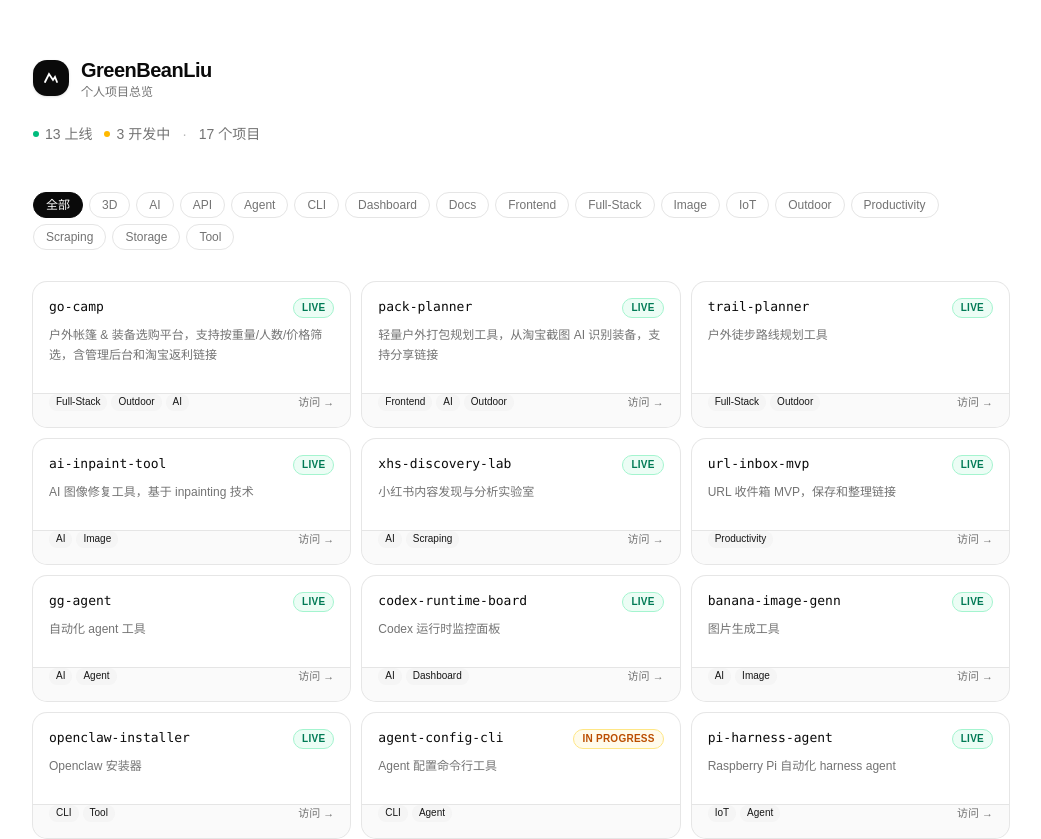
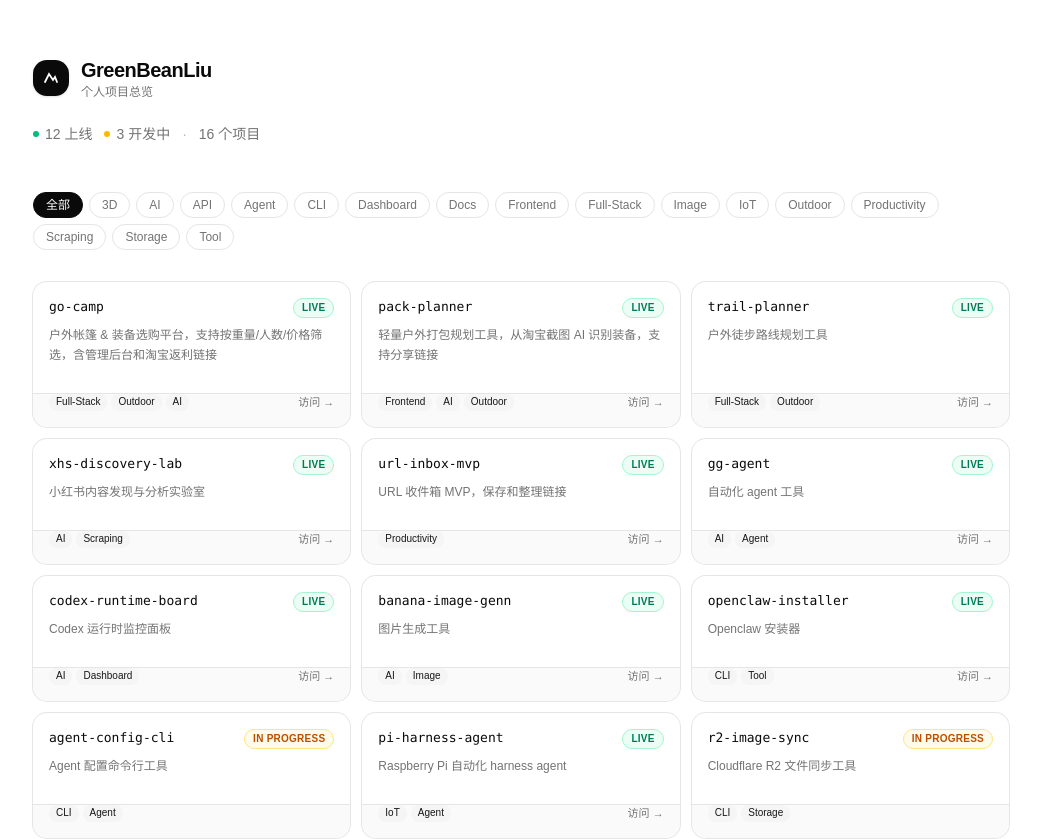
Before and after one commit to GreenBeanLiu/works-portal, a React (Vite) app: page / in a window 1280 px wide. Shown: the top 839 px of the page, without its empty margins (119-1160 px from the left). Built offline with nearby package versions, Linux system fonts and the light colour scheme.

Commit message:
chore: remove ai-inpaint-tool

```diff
--- a/src/data/projects.ts
+++ b/src/data/projects.ts
@@ -30,13 +30,6 @@ export const projects: Project[] = [
     tags: ['Full-Stack', 'Outdoor'],
     url: 'https://trail-planner-production.up.railway.app',
     repo: 'https://github.com/GreenBeanLiu/trail-planner',
-    status: 'live',
-  },
-  {
-    name: 'ai-inpaint-tool',
-    description: 'AI 图像修复工具，基于 inpainting 技术',
-    tags: ['AI', 'Image'],
-    url: 'https://ai-inpaint-tool-production.up.railway.app',
     status: 'live',
   },
   {
```
